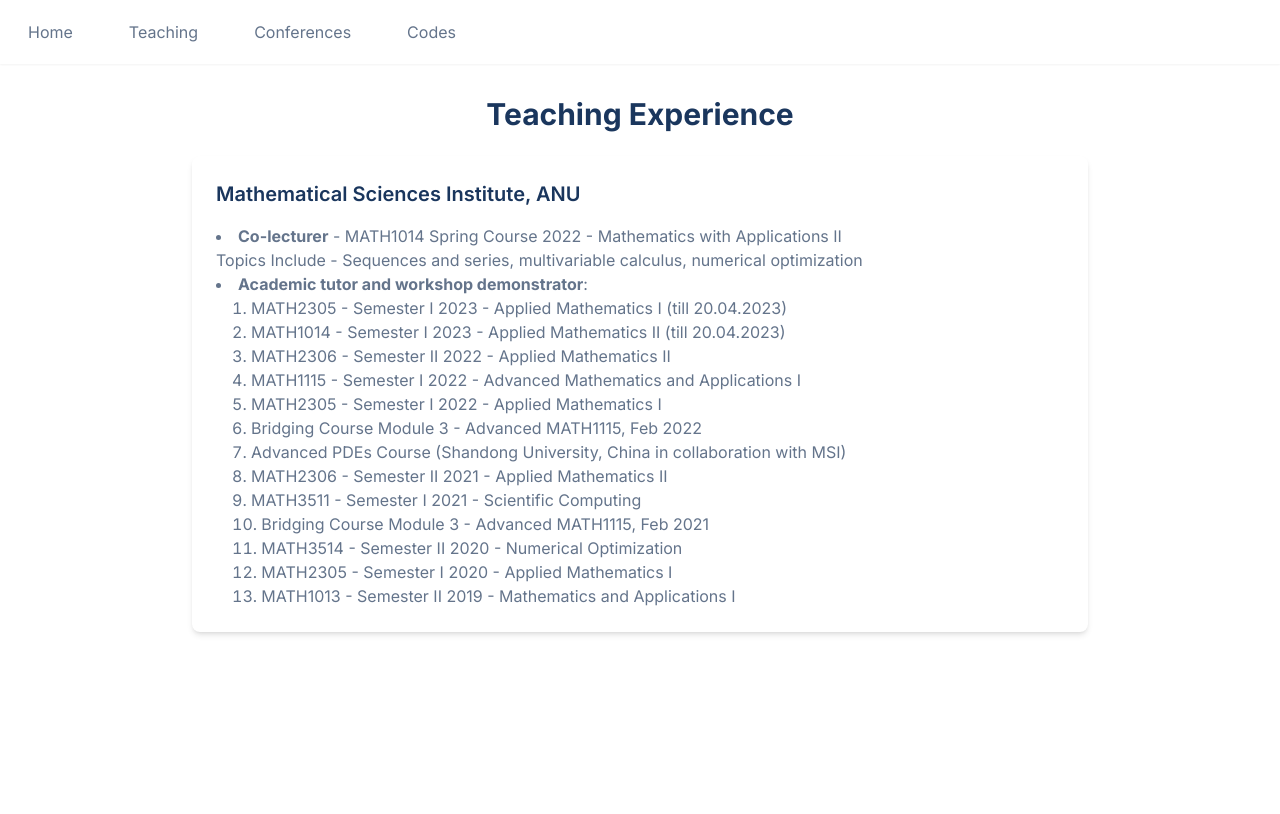
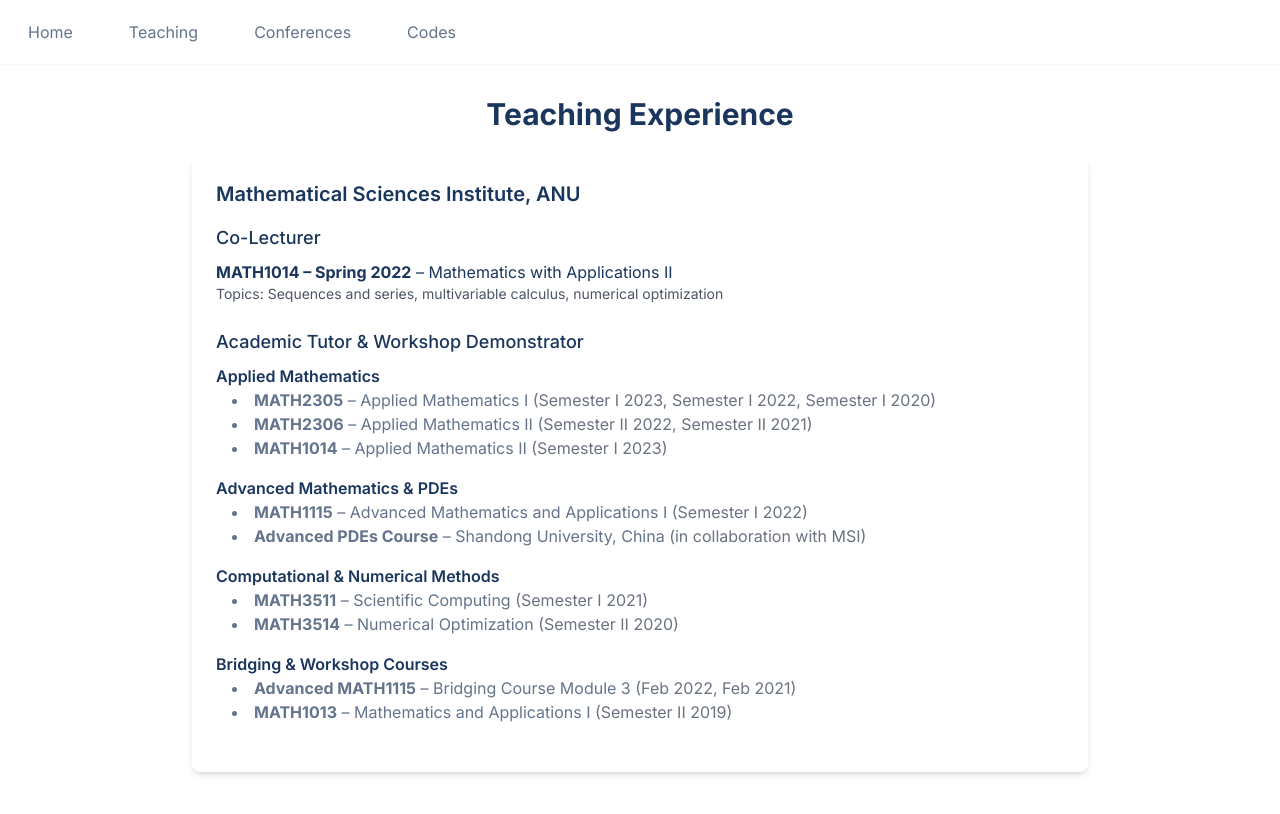
Before and after one commit to arunav2123/scholarly-digital-space, a React (Vite) app: page /scholarly-digital-space/teaching in a window 1280 px wide. Shown: the top 814 px of the page. Built offline with nearby package versions, Linux system fonts and the light colour scheme.

Commit message:
Update Teaching.tsx

```diff
--- a/src/pages/Teaching.tsx
+++ b/src/pages/Teaching.tsx
@@ -10,29 +10,74 @@ const Teaching = () => {
           <h2 className="section-title text-center mb-8">Teaching Experience</h2>
           <div className="max-w-4xl mx-auto">
             <div className="grid grid-cols-1 gap-6">
-              <div className="card">
-                <h3 className="text-xl font-semibold mb-2">Mathematical Sciences Institute, ANU</h3>
-                <ul className="list-disc list-inside mt-4 text-academic-secondary">
-                  <li><strong>Co-lecturer</strong> - MATH1014 Spring Course 2022 - Mathematics with Applications II  <br />
-                         Topics Include - Sequences and series, multivariable calculus, numerical optimization</li>
-                  <li><strong>Academic tutor and workshop demonstrator</strong>:
-                    <ul className="list-decimal list-inside ml-4">
-                      <li>MATH2305 - Semester I 2023 - Applied Mathematics I (till 20.04.2023)</li>
-                      <li>MATH1014 - Semester I 2023 - Applied Mathematics II (till 20.04.2023)</li>
-                      <li>MATH2306 - Semester II 2022 - Applied Mathematics II</li>
-                      <li>MATH1115 - Semester I 2022 - Advanced Mathematics and Applications I</li>
-                      <li>MATH2305 - Semester I 2022 - Applied Mathematics I </li>
-                      <li>Bridging Course Module 3 - Advanced MATH1115, Feb 2022</li>
-                      <li>Advanced PDEs Course (Shandong University, China in collaboration with MSI)</li>
-                      <li>MATH2306 - Semester II 2021 - Applied Mathematics II</li>
-                      <li>MATH3511 - Semester I 2021 - Scientific Computing</li>
-                      <li>Bridging Course Module 3 - Advanced MATH1115, Feb 2021</li>
-                      <li>MATH3514 - Semester II 2020 - Numerical Optimization</li>
-                      <li>MATH2305 - Semester I 2020 - Applied Mathematics I</li>
-                      <li>MATH1013 - Semester II 2019 - Mathematics and Applications I</li>
+              <div className="card p-6 bg-gray-100 shadow-lg rounded-lg">
+                <h3 className="text-xl font-semibold mb-4">Mathematical Sciences Institute, ANU</h3>
+
+                {/* Co-Lecturer Section */}
+                <div className="mb-6">
+                  <h4 className="text-lg font-medium mb-2">Co-Lecturer</h4>
+                  <p><strong>MATH1014 – Spring 2022</strong> – Mathematics with Applications II</p>
+                  <p className="text-sm text-gray-600">
+                    Topics: Sequences and series, multivariable calculus, numerical optimization
+                  </p>
+                </div>
+
+                {/* Academic Tutor & Demonstrator Section */}
+                <div className="mb-6">
+                  <h4 className="text-lg font-medium mb-2">Academic Tutor & Workshop Demonstrator</h4>
+
+                  {/* Applied Mathematics Courses */}
+                  <div className="mb-4">
+                    <h5 className="text-md font-semibold">Applied Mathematics</h5>
+                    <ul className="list-disc list-inside text-academic-secondary ml-4">
+                      <li><strong>MATH2305</strong> – Applied Mathematics I
+                        <span className="text-gray-500"> (Semester I 2023, Semester I 2022, Semester I 2020)</span>
+                      </li>
+                      <li><strong>MATH2306</strong> – Applied Mathematics II
+                        <span className="text-gray-500"> (Semester II 2022, Semester II 2021)</span>
+                      </li>
+                      <li><strong>MATH1014</strong> – Applied Mathematics II
+                        <span className="text-gray-500"> (Semester I 2023)</span>
+                      </li>
                     </ul>
-                  </li>
-                </ul>
+                  </div>
+
+                  {/* Advanced Mathematics & PDEs */}
+                  <div className="mb-4">
+                    <h5 className="text-md font-semibold">Advanced Mathematics & PDEs</h5>
+                    <ul className="list-disc list-inside text-academic-secondary ml-4">
+                      <li><strong>MATH1115</strong> – Advanced Mathematics and Applications I
+                        <span className="text-gray-500"> (Semester I 2022)</span>
+                      </li>
+                      <li><strong>Advanced PDEs Course</strong> – Shandong University, China
+                        <span className="text-gray-500"> (in collaboration with MSI)</span>
+                      </li>
+                    </ul>
+                  </div>
+
+                  {/* Computational & Numerical Methods */}
+                  <div className="mb-4">
+                    <h5 className="text-md font-semibold">Computational & Numerical Methods</h5>
+                    <ul className="list-disc list-inside text-academic-secondary ml-4">
+                      <li><strong>MATH3511</strong> – Scientific Computing <span className="text-gray-500">(Semester I 2021)</span></li>
+                      <li><strong>MATH3514</strong> – Numerical Optimization <span className="text-gray-500">(Semester II 2020)</span></li>
+                    </ul>
+                  </div>
+
+                  {/* Bridging & Workshop Courses */}
+                  <div className="mb-4">
+                    <h5 className="text-md font-semibold">Bridging & Workshop Courses</h5>
+                    <ul className="list-disc list-inside text-academic-secondary ml-4">
+                      <li><strong>Advanced MATH1115</strong> – Bridging Course Module 3
+                        <span className="text-gray-500"> (Feb 2022, Feb 2021)</span>
+                      </li>
+                      <li><strong>MATH1013</strong> – Mathematics and Applications I
+                        <span className="text-gray-500"> (Semester II 2019)</span>
+                      </li>
+                    </ul>
+                  </div>
+
+                </div>
               </div>
             </div>
           </div>
```
